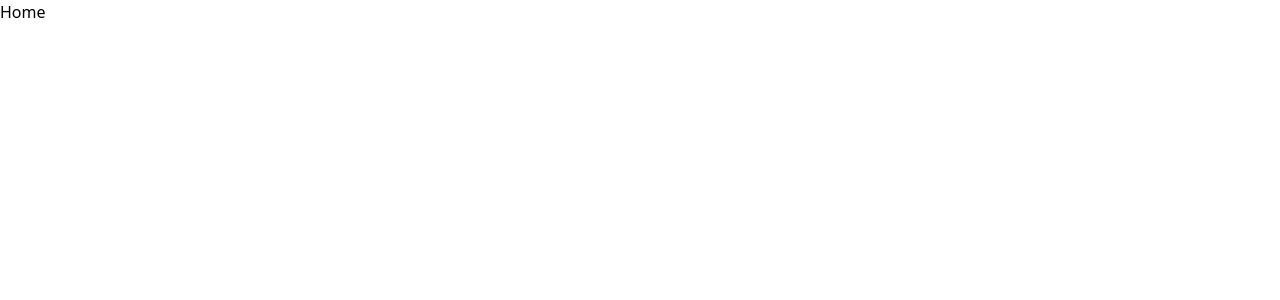
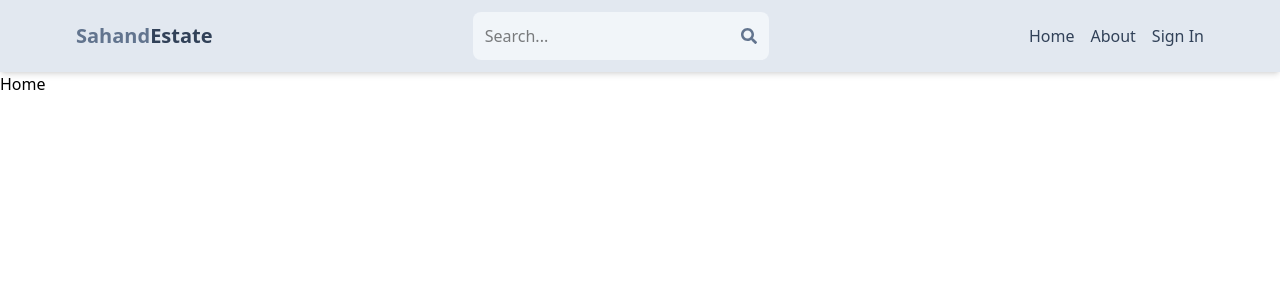
Before and after one commit to shawnsaldanha79/RoofSurf, a React (Vite) app in the folder client/: page / in a window 1280 px wide. Shown: the top 300 px of the page. Built offline with nearby package versions, Linux system fonts and the light colour scheme.

Commit message:
create header component

```diff
--- a/client/package.json
+++ b/client/package.json
@@ -13,6 +13,7 @@
     "@tailwindcss/vite": "^4.0.5",
     "react": "^18.3.1",
     "react-dom": "^18.3.1",
+    "react-icons": "^5.4.0",
     "react-router-dom": "^7.1.5",
     "tailwindcss": "^4.0.5"
   },
--- a/client/src/App.jsx
+++ b/client/src/App.jsx
@@ -5,11 +5,13 @@
 import About from "./pages/About";
 import SignUp from "./pages/SignUp";
 import Profile from "./pages/Profile";
+import Header from "./components/Header";
 
 export default function App() {
   console.log("hello");
   return (
     <BrowserRouter>
+      <Header/>
       <Routes>
         <Route path="/" element={<Home/>}/>
         <Route path="/sign-in" element={<SignIn/>}/>
--- /dev/null
+++ b/client/src/components/Header.jsx
@@ -0,0 +1,36 @@
+import React from 'react'
+import {FaSearch} from 'react-icons/fa'
+import { Link } from 'react-router-dom'
+
+export default function Header() {
+  return (
+    <header className='bg-slate-200 shadow-md'>
+        <div className='flex justify-between items-center max-w-6xl mx-auto p-3'>
+            <Link to='/'>
+            <h1 className='font-bold text-sm sm:text-xl flex flex-wrap'>
+                <span className='text-slate-500'>Sahand</span>
+                <span className='text-slate-700'>Estate</span>
+            </h1>
+            </Link>
+            <form className='bg-slate-100 p-3 rounded-lg flex items-center'>
+                <input type="text"
+                placeholder='Search...'
+                className='bg-transparent focus:outline-none w-24 sm:w-64'/>
+                <FaSearch className='text-slate-500'/>
+            </form>
+            <ul className='flex gap-4'>
+                <Link to="/">
+                    <li className='hidden sm:inline text-slate-700 hover:underline'>Home</li>
+                </Link>
+                <Link to="/about">
+                    <li className='hidden sm:inline text-slate-700 hover:underline'>About</li>
+                </Link>
+                <Link to="/sign-in">
+                    <li className='text-slate-700 hover:underline'>Sign In</li>
+                </Link>
+            </ul>
+        </div>
+
+    </header>
+  )
+}
```
Also changed, not shown: 1 other file (tests, documents, lock files or other folders).
